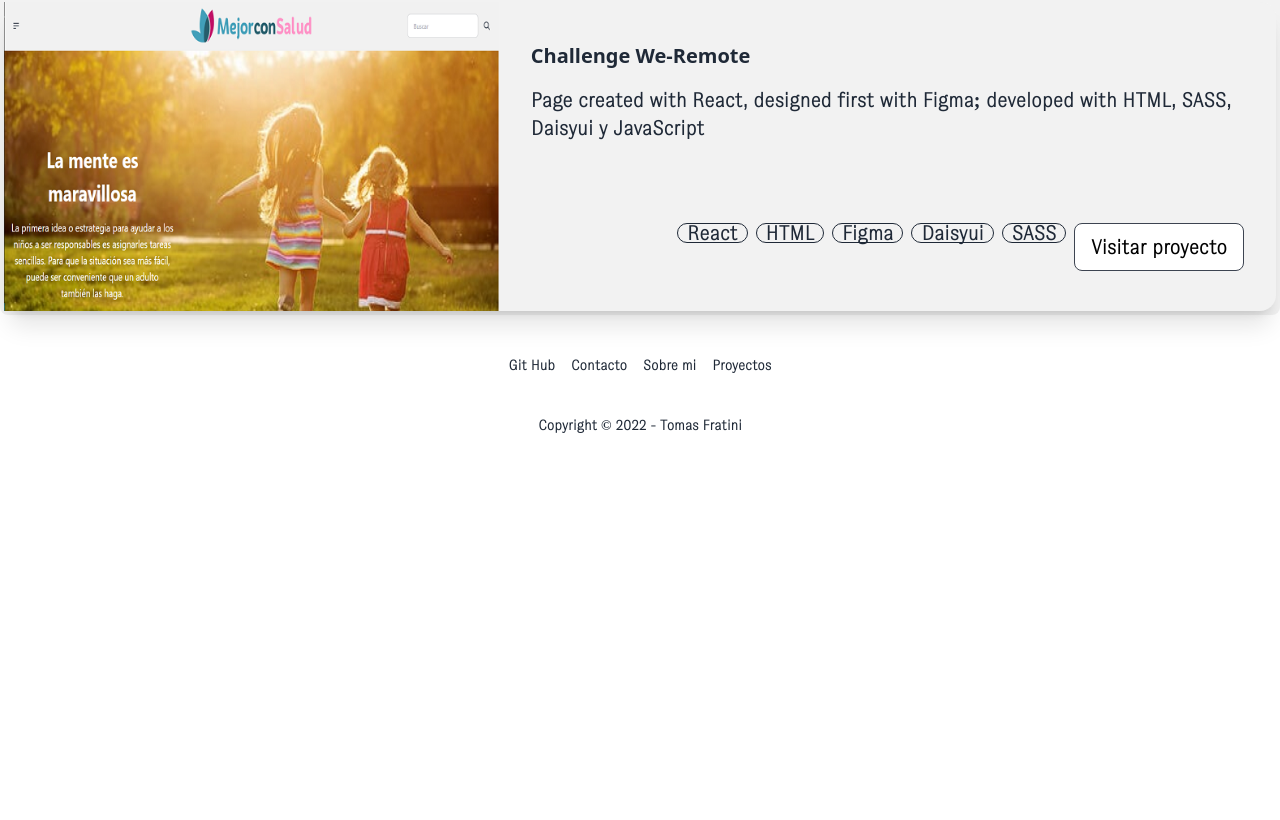
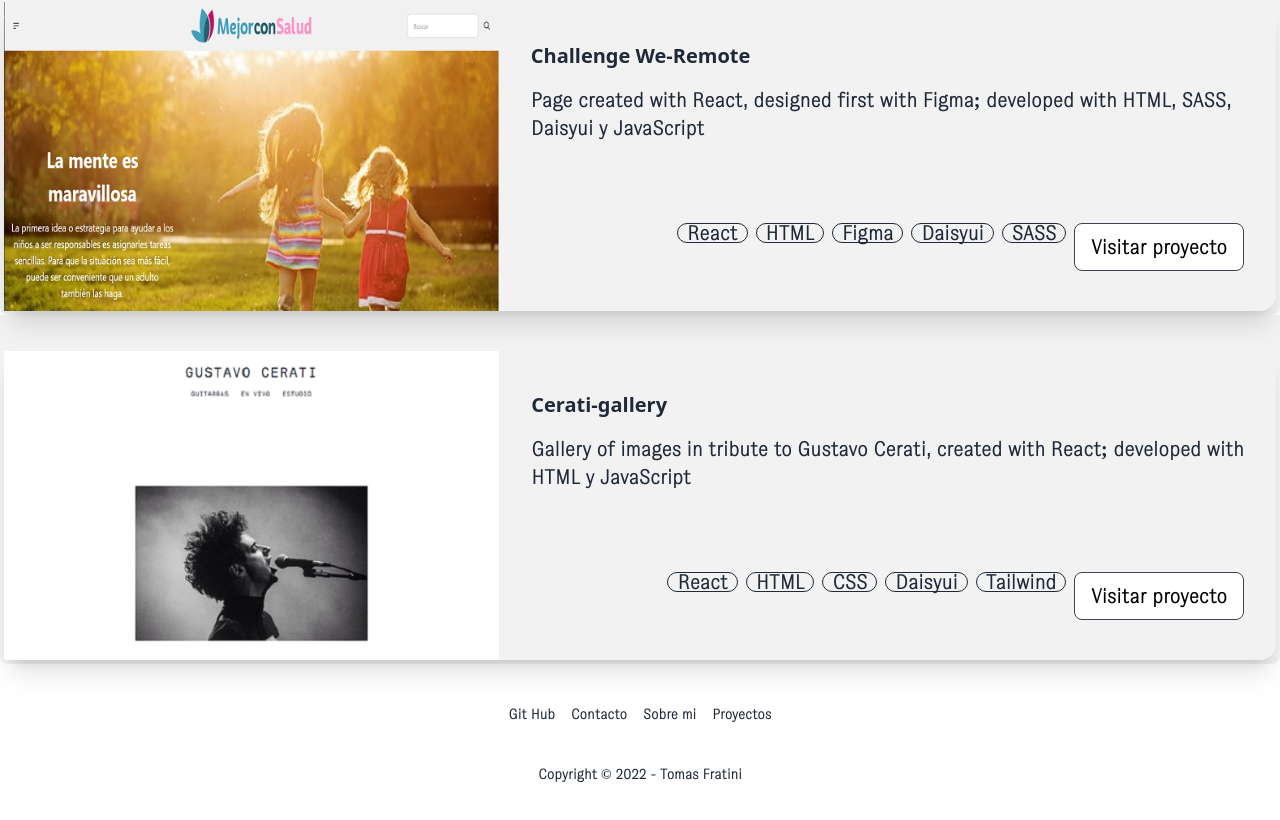
Before and after one commit to TomasFratini/Portfolio, a React (Create React App) app: page / in a window 1280 px wide. Shown: the part 1915-2735 px from the top of the page. Before the commit the page ends 2390 px from the top, so only its background shows below. Built offline with nearby package versions, Linux system fonts and the light colour scheme.

Commit message:
add cerati

```diff
--- a/src/Data/ProyectList.js
+++ b/src/Data/ProyectList.js
@@ -2,6 +2,7 @@ import ecowheels from "../img/ecowheels.png"
 import gardenia from "../img/gardenia.png"
 import sendbox from "../img/sendbox.png"
 import challenge from "../img/challenge.png"
+import cerati from "../img/cerati.png"
 
 
 
@@ -50,5 +51,17 @@ export const proyectList = [
     skil3: "Figma",
     skil4: "Daisyui",
     skil5: "SASS"
+},
+{id:"5",
+    name:"Cerati-gallery",
+    img: cerati,
+    description:"Gallery of images in tribute to Gustavo Cerati, created with React; developed with HTML y JavaScript",
+    web:"https://cerati.vercel.app/",
+    skil1: "React",
+    skil2: "HTML",
+    skil3: "CSS",
+    skil4: "Daisyui",
+    skil5: "Tailwind",
+    skil6: "Firebase"
 }
 ]
```
Also changed, not shown: src/img/cerati.png (added).
